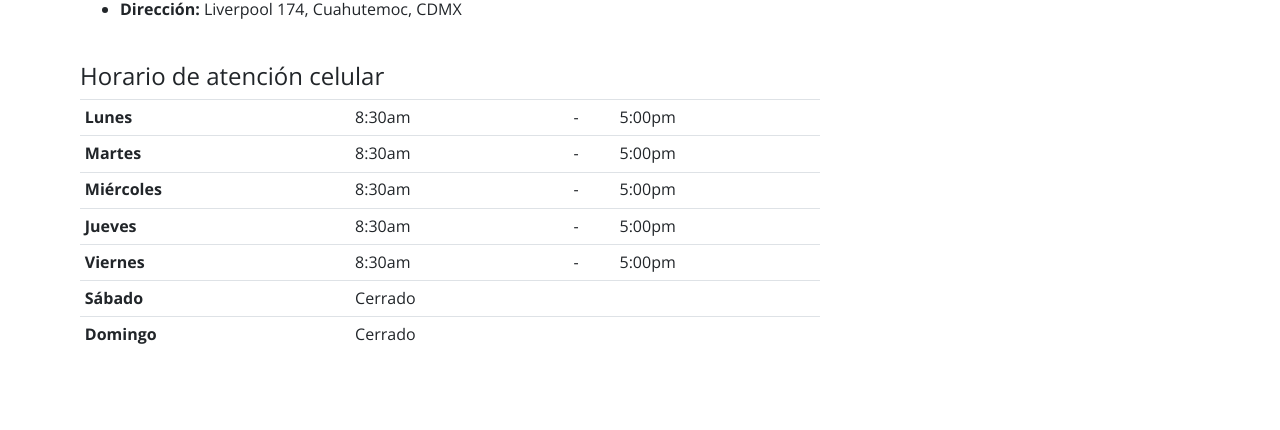
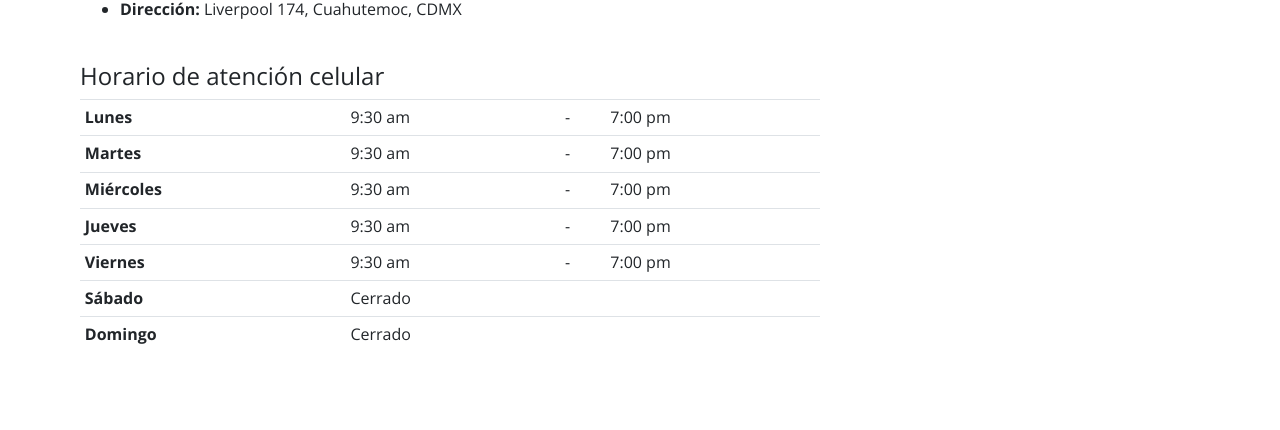
Before and after one commit to bay007/rrd, a Jekyll site: the page built from contact.html, in a window 1280 px wide. Shown: the part 300-730 px from the top of the page. Built offline with Jekyll 4.4.1, drawn with Linux system fonts in a browser that asks for light colours.

Commit message:
Cambio horarios

```diff
--- a/contact.html
+++ b/contact.html
@@ -17,7 +17,8 @@ bodyClass: page-contact
   <div class="row">
     <div class="col-12 col-md-8">
       <ul>
-        <li><strong>Teléfono: </strong><a href="tel:{{ site.data.contact.phone }}">{{ site.data.contact.phone }}</a></li>
+        <li><strong>Teléfono: </strong><a href="tel:{{ site.data.contact.phone }}">{{ site.data.contact.phone }}</a>
+        </li>
         <li><strong>Email: </strong><a href="mailto:{{ site.data.contact.email }}">
             {{ site.data.contact.email }}</a></li>
         {% if site.data.contact.address %}
@@ -28,33 +29,33 @@ bodyClass: page-contact
       <table class="table table-sm opening-hours-table">
         <tr>
           <td class="day font-weight-bold">Lunes</td>
-          <td class="opens">8:30am</td>
+          <td class="opens">9:30 am</td>
           <td>-</td>
-          <td class="closes">5:00pm</td>
+          <td class="closes">7:00 pm</td>
         </tr>
         <tr>
           <td class="day font-weight-bold">Martes</td>
-          <td class="opens">8:30am</td>
+          <td class="opens">9:30 am</td>
           <td>-</td>
-          <td class="closes">5:00pm</td>
+          <td class="closes">7:00 pm</td>
         </tr>
         <tr>
           <td class="day font-weight-bold">Miércoles</td>
-          <td class="opens">8:30am</td>
+          <td class="opens">9:30 am</td>
           <td>-</td>
-          <td class="closes">5:00pm</td>
+          <td class="closes">7:00 pm</td>
         </tr>
         <tr>
           <td class="day font-weight-bold">Jueves</td>
-          <td class="opens">8:30am</td>
+          <td class="opens">9:30 am</td>
           <td>-</td>
-          <td class="closes">5:00pm</td>
+          <td class="closes">7:00 pm</td>
         </tr>
         <tr>
           <td class="day font-weight-bold">Viernes</td>
-          <td class="opens">8:30am</td>
+          <td class="opens">9:30 am</td>
           <td>-</td>
-          <td class="closes">5:00pm</td>
+          <td class="closes">7:00 pm</td>
         </tr>
         <tr>
           <td class="day font-weight-bold">Sábado</td>
```
